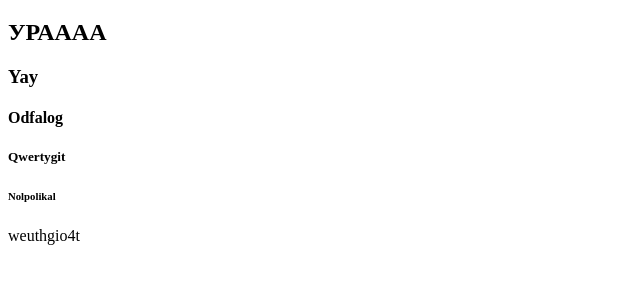
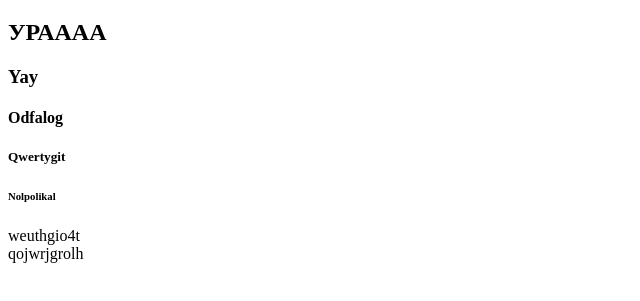
Before and after one commit to Bogdan-201032/lesson-21.02, a plain HTML site: page index.html in a window 1280 px wide. Shown: the part 87-388 px from the top of the page, without its empty margins (0-640 px from the left). Drawn offline with Linux system fonts and the light colour scheme.

Commit message:
eahurgauerg

```diff
--- a/index.html
+++ b/index.html
@@ -16,6 +16,7 @@
     <h5>Qwertygit </h5>
     <h6>Nolpolikal</h6>
     <div>weuthgio4t</div>
+    <div>qojwrjgrolh</div>
 </body>
 
 </html>
```
